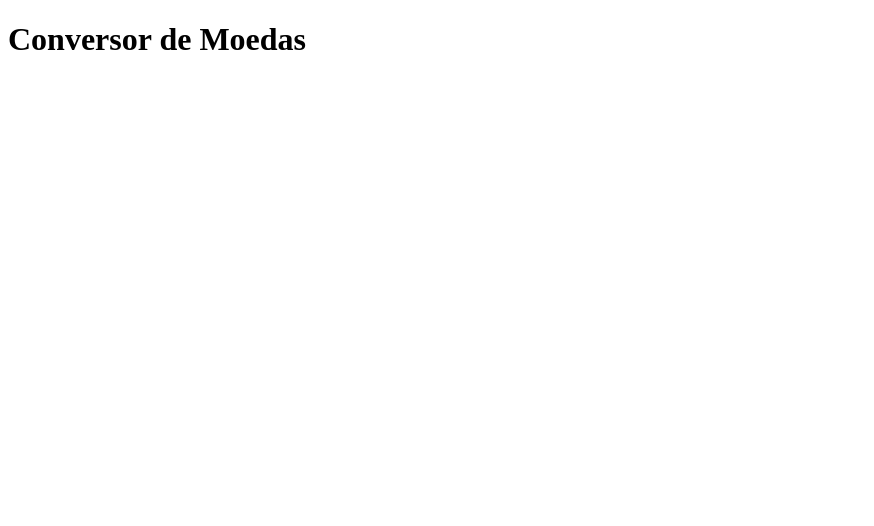
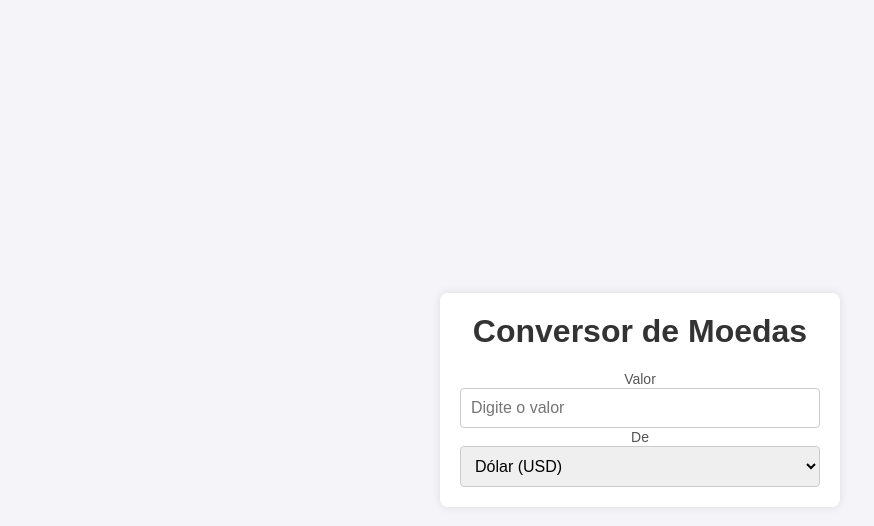
Before and after one commit to Miguel537/Project-currency-converter, a plain HTML site: page index.html in a window 1280 px wide. Shown: the whole page, without its empty margins (0-874 px from the left). Drawn offline with Linux system fonts and the light colour scheme.

Commit message:
Adicionando valores das moedas

```diff
--- a/index.html
+++ b/index.html
@@ -1,23 +1,35 @@
 <!DOCTYPE html>
 <html lang="en">
 <head>
-    <meta charset="UTF-8">
-    <meta name="viewport" content="width=device-width, initial-scale=1.0">
-    <title>Document</title>
+    <meta charset='utf-8'>
+    <meta http-equiv='X-UA-Compatible' content='IE=edge'>
+    <title>Convertor</title>
+    <meta name='viewport' content='width=device-width, initial-scale=1'>
+    <link rel='stylesheet' type='text/css' media='screen' href='main.css'>
 </head>
 <body>
     <main>
         <h1>Conversor de Moedas</h1>
         <form id="currency-form">
-            <div class="input-group">
-            </div>
-            <div class="input-group">
-            </div>
-            <div class="input-group">
-            </div>
-        </form>
+        <div class="input=group">
+            <label for="">Valor</label>
+            <input type="number" id="amount" placeholder="Digite o valor">
+        </div>
+        <div class="input=group">
+            <label>De</label>
+            <select name="" id="daMoeda">
+                <option value="USD">Dólar (USD)</option>
+                <option value="USD">Euro (EUR)</option>
+                <option value="USD">Real (BRL)</option>
+            </select>
+        </div>
+        <div class="input=group">
+
+        </div>
+    </form>
     </main>
 
-    <script src='script.js'></script>
+    <script src='main.js'></script>
+
 </body>
 </html>
```
